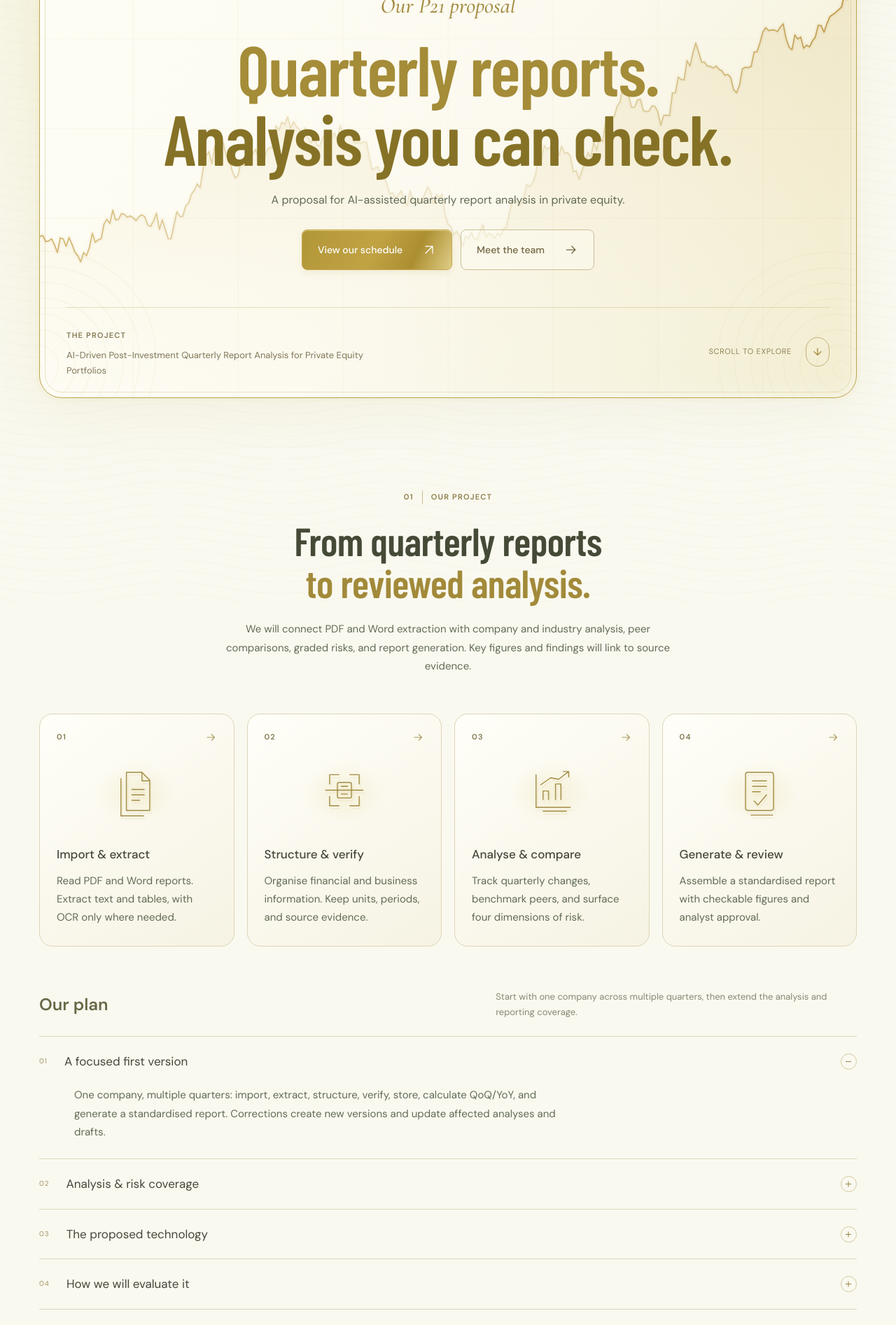
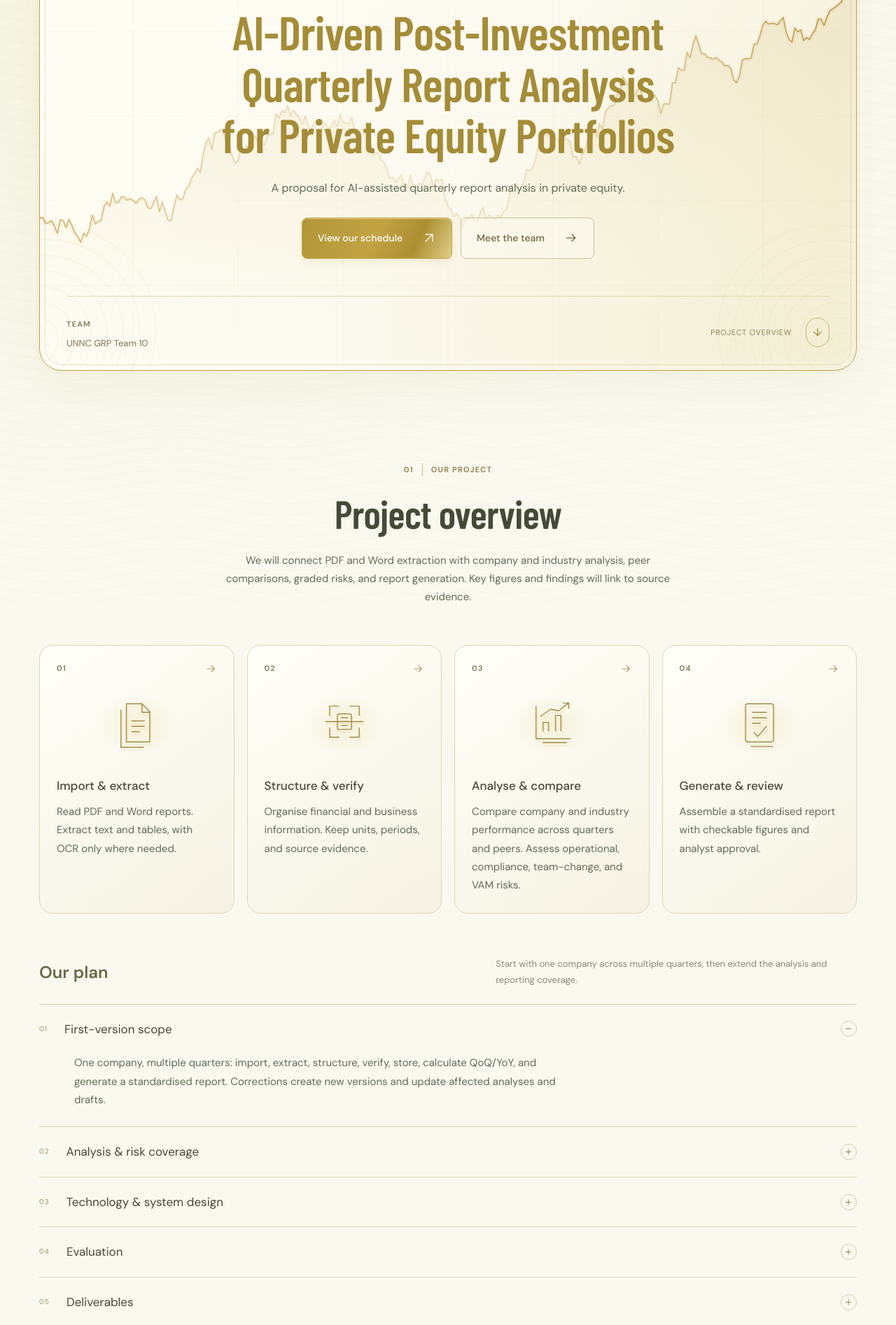
Before and after one commit to qianqqqqqXZQ/Team10_p21, a Vue app: page / in a window 1280 px wide. Shown: the part 240-2134 px from the top of the page at 70% size. Built offline with nearby package versions, Linux system fonts and the light colour scheme.

Commit message:
Remove slogans and use factual proposal headings

```diff
--- a/src/App.tsx
+++ b/src/App.tsx
@@ -399,12 +399,7 @@ export default function App() {
               <span>PROJECT PROPOSAL / P21</span>
             </div>
             <div className="hero-content">
-              <p className="script-line">Our P21 proposal</p>
-              <h1 id="hero-title">
-                Quarterly reports.
-                <br />
-                <span>Analysis you can check.</span>
-              </h1>
+              <h1 id="hero-title">{project.name}</h1>
               <p className="hero-description">
                 {pageCopy.heroDescription}
               </p>
@@ -419,15 +414,15 @@ export default function App() {
             </div>
             <div className="hero-bottom">
               <div className="hero-project-title">
-                <span className="tiny-label">THE PROJECT</span>
-                <p>{project.name}</p>
+                <span className="tiny-label">TEAM</span>
+                <p>{project.team}</p>
               </div>
               <a
                 className="scroll-cue"
                 href="#project"
                 aria-label="Scroll to our project"
               >
-                <span>SCROLL TO EXPLORE</span>
+                <span>PROJECT OVERVIEW</span>
                 <span>↓</span>
               </a>
             </div>
@@ -446,9 +441,7 @@ export default function App() {
               label="OUR PROJECT"
               text={pageCopy.proposalIntroduction}
             >
-              From quarterly reports
-              <br />
-              <span>to reviewed analysis.</span>
+              {pageCopy.projectHeading}
             </SectionHeading>
           </div>
           <div className="workflow-grid">
@@ -507,9 +500,7 @@ export default function App() {
               label="OUR TIMELINE"
               text={pageCopy.scheduleIntroduction}
             >
-              Our schedule.
-              <br />
-              <span>October to April.</span>
+              {pageCopy.scheduleHeading}
             </SectionHeading>
             <div className="timeline-range">
               <span>21 OCT 2026</span>
@@ -526,9 +517,7 @@ export default function App() {
           <div className="container">
             <div className="team-heading reveal">
               <SectionHeading number="03" label="OUR TEAM">
-                Our team.
-                <br />
-                <span>Who will do what.</span>
+                {pageCopy.teamHeading}
               </SectionHeading>
               <p>
                 {pageCopy.teamIntroduction}
@@ -580,19 +569,6 @@ export default function App() {
           </div>
         </section>
 
-        <section className="closing container reveal">
-          <h2>Discuss the P21 proposal.</h2>
-          <p>Contact Ziqian XIONG, our team leader.</p>
-          <a
-            className="button button-gold"
-            href="mailto:scyzx7@nottingham.edu.cn"
-          >
-            Get in touch <Arrow diagonal />
-          </a>
-          <span className="closing-label">
-            P21 · PROJECT PROPOSAL · 2026–2027
-          </span>
-        </section>
       </main>
 
       <footer className="site-footer">
@@ -615,7 +591,7 @@ export default function App() {
               <a href="#timeline">Our schedule</a>
             </div>
             <div className="footer-contact">
-              <span>LET’S CONNECT</span>
+              <span>CONTACT</span>
               <a href="mailto:scyzx7@nottingham.edu.cn">
                 scyzx7@nottingham.edu.cn <Arrow diagonal />
               </a>
--- a/src/data.ts
+++ b/src/data.ts
@@ -17,6 +17,9 @@ export const project = {
 };
 
 export const pageCopy = {
+  projectHeading: "Project overview",
+  scheduleHeading: "Timeline & workflow",
+  teamHeading: "Team & work distribution",
   heroDescription: "A proposal for AI-assisted quarterly report analysis in private equity.",
   proposalIntroduction: "We will connect PDF and Word extraction with company and industry analysis, peer comparisons, graded risks, and report generation. Key figures and findings will link to source evidence.",
   planIntroduction: "Start with one company across multiple quarters, then extend the analysis and reporting coverage.",
@@ -327,7 +330,7 @@ export const workflow = [
   },
   {
     title: "Analyse & compare",
-    text: "Track quarterly changes, benchmark peers, and surface four dimensions of risk.",
+    text: "Compare company and industry performance across quarters and peers. Assess operational, compliance, team-change, and VAM risks.",
     icon: "chart",
   },
   {
@@ -339,7 +342,7 @@ export const workflow = [
 
 export const designDetails = [
   {
-    title: "A focused first version",
+    title: "First-version scope",
     text: "One company, multiple quarters: import, extract, structure, verify, store, calculate QoQ/YoY, and generate a standardised report. Corrections create new versions and update affected analyses and drafts.",
   },
   {
@@ -347,15 +350,15 @@ export const designDetails = [
     text: "Add company and industry quarterly analysis, anomaly attribution, sector/stage peer matching, relative positions and ranking movements. Grade operational, compliance, team-change, and performance-bet (VAM) risks. Hold/exit/impairment indications and value-creation suggestions remain subject to analyst review.",
   },
   {
-    title: "The proposed technology",
+    title: "Technology & system design",
     text: "React interfaces, Python/FastAPI APIs, and MySQL structured records. Evaluate PyMuPDF/pdfplumber and python-docx, use PaddleOCR as needed, and preserve monetary precision with Decimal. LLMs structure extracted information and assemble evidence-grounded reports; calculations and risk thresholds use programmatic rules. Docker Compose supports reproducible deployment. BGE-M3/FAISS retrieval is an optional later enhancement, after the core workflow is stable.",
   },
   {
-    title: "How we will evaluate it",
+    title: "Evaluation",
     text: "Agree authorised samples, indicator definitions, templates, and validation criteria with the supervisor. Compare baseline parsing with LLM extraction on held-out companies and periods. Check extraction and source accuracy, calculations, risk errors, and report consistency; record missing evidence explicitly. Reviewer evaluation will follow the required approval.",
   },
   {
-    title: "What we will deliver",
+    title: "Deliverables",
     text: "A parsing and report-generation prototype, an adaptable standard report template, quarterly monitoring indicators, and a risk-rule library, together with evaluation results, deployment documentation, and a user guide. Financial definitions, peer criteria, and risk rules will be validated with a supervisor or domain reviewer.",
   },
 ];
--- a/src/styles.css
+++ b/src/styles.css
@@ -298,8 +298,11 @@ button {
   color: #a38b41;
 }
 .hero h1 {
-  font: 600 clamp(62px, 7.9vw, 112px)/0.98 var(--display);
-  letter-spacing: -1.8px;
+  font: 600 clamp(42px, 5.3vw, 76px)/1.08 var(--display);
+  max-width: 1000px;
+  margin-inline: auto;
+  text-wrap: balance;
+  letter-spacing: -0.7px;
   color: #a48c38;
   margin-top: 20px;
 }
@@ -1359,7 +1362,7 @@ details[open] .detail-toggle::after {
 }
 @media (min-width: 1600px) {
   .hero h1 {
-    font-size: 120px;
+    font-size: 80px;
   }
   .hero-content {
     padding-top: 55px;
@@ -1462,8 +1465,8 @@ details[open] .detail-toggle::after {
     padding: 41px 15px 45px;
   }
   .hero h1 {
-    font-size: 78px;
-    letter-spacing: -1px;
+    font-size: clamp(42px, 6vw, 68px);
+    letter-spacing: -0.5px;
   }
   .script-line {
     font-size: 27px;
@@ -1704,7 +1707,7 @@ details[open] .detail-toggle::after {
     font-size: 26px;
   }
   .hero h1 {
-    font-size: clamp(45px, 11.8vw, 69px);
+    font-size: clamp(32px, 8.4vw, 46px);
     letter-spacing: -0.7px;
     line-height: 1.05;
     margin-top: 23px;
```
Also changed, not shown: 2 other files (tests, documents, lock files or other folders).
